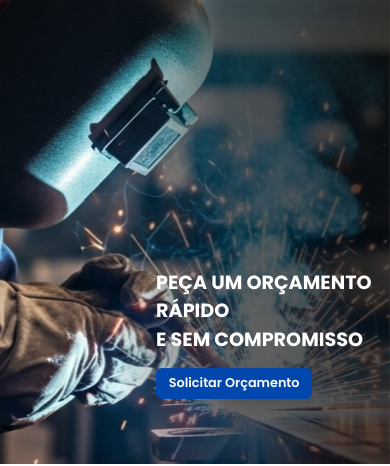
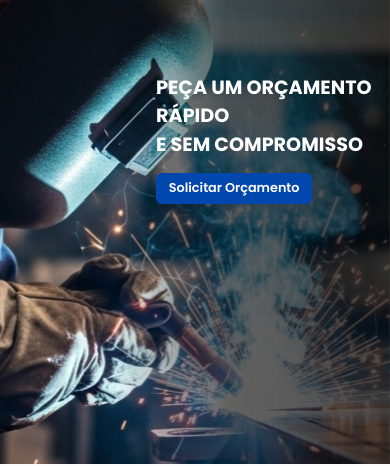
Before and after one commit to Geovanne19/catalogo_fourinox, a React (Vite) app in the folder frontend/: page / in a window 390 px wide. Shown: the part 134-600 px from the top of the page. Built offline with nearby package versions, Linux system fonts and the light colour scheme; no server answers.

Commit message:
ajuste de responsividade

```diff
--- a/frontend/src/components/Home/Home.css
+++ b/frontend/src/components/Home/Home.css
@@ -44,7 +44,7 @@
 .img-home-content {
   position: absolute;
   right: 0;
-  bottom: 0;
+  top: 50%;
   width: 40%;
   color: #fff;
   z-index: 2;
```
